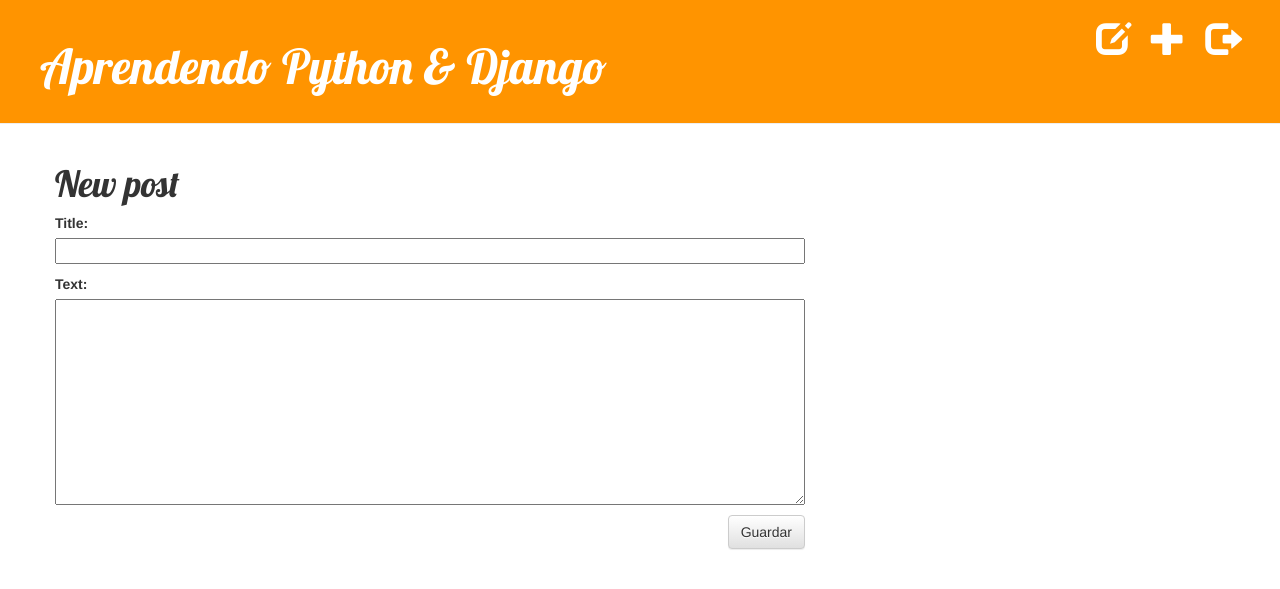
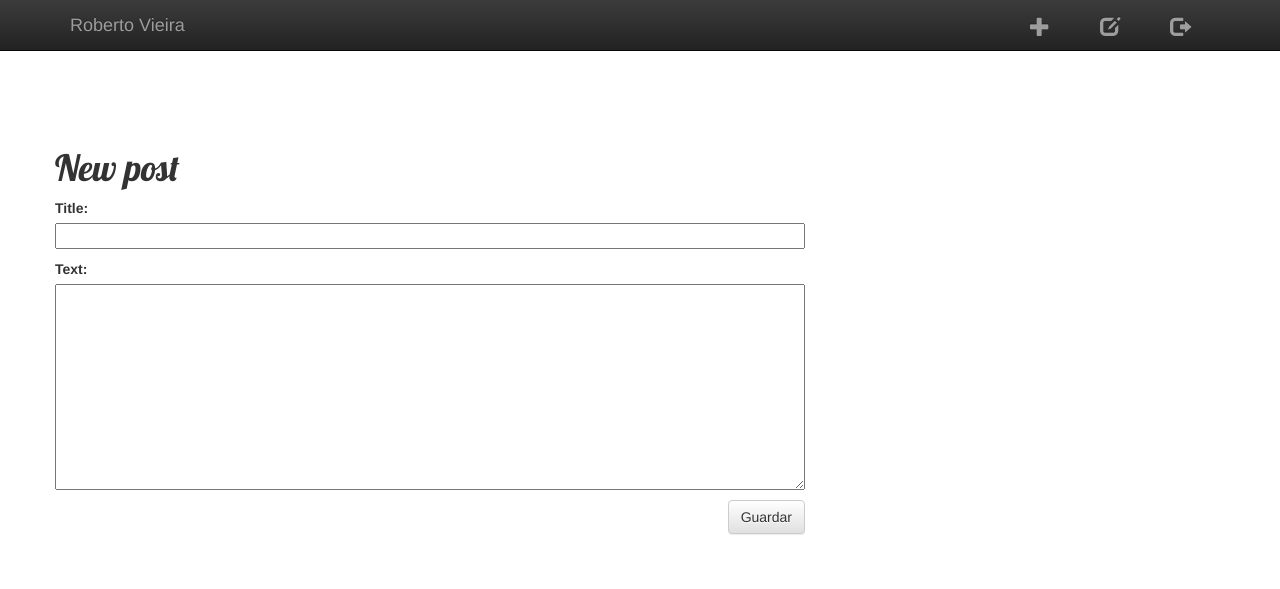
Before and after one commit to robertovieira/my_first_blog, a Django app: page /post/new/ in a window 1280 px wide. Shown: the top 589 px of the page. Run offline with Django 3.2, Linux system fonts and the light colour scheme; the visitor is signed in with stand-in values (Sample User, id 1); some libraries are stand-ins or nearby versions.

Commit message:
Mudança no layout

```diff
--- a/blog/models.py
+++ b/blog/models.py
@@ -23,15 +23,22 @@ class Post(models.Model):
 		return self.comments.filter(approved_comment=True)
 
 class Comment(models.Model):
-    post = models.ForeignKey('blog.Post', related_name='comments')
-    author = models.CharField(max_length=200)
-    text = models.TextField()
-    created_date = models.DateTimeField(default=timezone.now)
-    approved_comment = models.BooleanField(default=False)
+	post = models.ForeignKey('blog.Post', related_name='comments')
+	author = models.CharField(max_length=200)
+	text = models.TextField()
+	created_date = models.DateTimeField(default=timezone.now)
+	approved_comment = models.BooleanField(default=False)
 
-    def approve(self):
-        self.approved_comment = True
-        self.save()
+	def approve(self):
+		self.approved_comment = True
+		self.save()
 
-    def __str__(self):
-        return self.text
+	def __str__(self):
+		return self.text
+
+	class Meta:
+		permissions = (
+			("blog_comment_approve", "Aprovar Comentário"),
+		)
+
+		ordering = ['-created_date']
--- a/blog/static/css/blog.css
+++ b/blog/static/css/blog.css
@@ -1,6 +1,6 @@
 .page-header {
     background-color: #ff9400;
-    margin-top: 0;
+    /*margin-top: 0;*/
     padding: 20px 20px 20px 40px;
 }
 
@@ -11,6 +11,7 @@
 }
 
 .content {
+    margin-top: 10%;
     margin-left: 40px;
 }
 
@@ -49,3 +50,7 @@ h1, h2, h3, h4 {
 .comment {
     margin: 20px 0px 20px 20px;
 }
+
+.glyphicon{
+    font-size: 20px;
+}
--- a/blog/templates/blog/base.html
+++ b/blog/templates/blog/base.html
@@ -8,20 +8,54 @@
         <link rel="stylesheet" href="{% static 'css/blog.css' %}">
     </head>
     <body>
-        <div class="page-header">
+        <!-- Fixed navbar -->
+        <nav class="navbar navbar-inverse navbar-fixed-top">
+          <div class="container">
+            <div class="navbar-header">
+              <!-- The mobile navbar-toggle button can be safely removed since you do not need it in a non-responsive implementation -->
+              <a class="navbar-brand" href="/">Roberto Vieira</a>
+            </div>
+            <!-- Note that the .navbar-collapse and .collapse classes have been removed from the #navbar -->
+            <div id="navbar">
+              <!-- <ul class="nav navbar-nav">
+                <li class="active"><a href="#">Home</a></li>
+                <li><a href="#about">About</a></li>
+                <li><a href="#contact">Contact</a></li>
+                <li class="dropdown">
+                  <a href="#" class="dropdown-toggle" data-toggle="dropdown" role="button" aria-haspopup="true" aria-expanded="false">Dropdown <span class="caret"></span></a>
+                  <ul class="dropdown-menu">
+                    <li><a href="#">Action</a></li>
+                    <li><a href="#">Another action</a></li>
+                    <li><a href="#">Something else here</a></li>
+                    <li role="separator" class="divider"></li>
+                    <li class="dropdown-header">Nav header</li>
+                    <li><a href="#">Separated link</a></li>
+                    <li><a href="#">One more separated link</a></li>
+                  </ul>
+                </li>
+              </ul>
+              <form class="navbar-form navbar-left" role="search">
+                <div class="form-group">
+                  <input type="text" class="form-control" placeholder="Search">
+                </div>
+                <button type="submit" class="btn btn-default">Submit</button>
+              </form> -->
+              <ul class="nav navbar-nav navbar-right">
                 {% if user.is_authenticated %}
-                <a href="{% url 'django.contrib.auth.views.logout' %}" class="top-menu">
+                    <li><a href="{% url 'blog.views.post_new' %}" class="top-menu"><span class="glyphicon glyphicon-plus"></span></a></li>
+                    <li><a href="{% url 'post_draft_list' %}" class="top-menu"><span class="glyphicon glyphicon-edit"></span></a></li>
+                    <li><a href="{% url 'django.contrib.auth.views.logout' %}" class="top-menu">
                         <span class="glyphicon glyphicon-log-out"></span>
-                </a>
-                <a href="{% url 'blog.views.post_new' %}" class="top-menu"><span class="glyphicon glyphicon-plus"></span></a>
-                <a href="{% url 'post_draft_list' %}" class="top-menu"><span class="glyphicon glyphicon-edit"></span></a>
+                    </a></li>
                     <!-- <h5>Usuário: {{ user.username }}</h5> -->
-                <!-- <p class="top-menu">Olá {{ user.username }}<small> (<a href="{% url 'django.contrib.auth.views.logout' %}">Log out</a>)</small></p> -->
+                    <!-- <p class="top-menu">Olá {{ user.username }}</p> -->
                 {% else %}
-                <a href="{% url 'django.contrib.auth.views.login' %}" class="top-menu"><span class="glyphicon glyphicon-user"></span></a>
+                    <li><a href="{% url 'django.contrib.auth.views.login' %}" class="top-menu"><span class="glyphicon glyphicon-user"></span></a></li>
                 {% endif %}
-            <h1><a href="/">Aprendendo Python & Django</a></h1>
+              </ul>
+            </div><!--/.nav-collapse -->
           </div>
+        </nav>
         <div class="content container">
             <div class="row">
                 <div class="col-md-8">
--- a/blog/templates/blog/post_detail.html
+++ b/blog/templates/blog/post_detail.html
@@ -20,12 +20,12 @@
     {% if post.published_date %}
 	    <a class="btn btn-default" href="{% url 'add_comment_to_post' pk=post.pk %}">Add comment</a>
 		{% for comment in post.comments.all %}
-		    {% if user.is_authenticated or comment.approved_comment %}
+		    {% if user.is_superuser or comment.approved_comment %}
 		    <div class="comment">
 		        <div class="date">
 		            {{ comment.created_date }}
 		            {% if not comment.approved_comment %}
-		                {% if perms.blog.comment_change %}
+		                {% if perms.blog.blog_comment_approve %}
 		                	<a class="btn btn-default" href="{% url 'blog.views.comment_approve' pk=comment.pk %}"><span class="glyphicon glyphicon-ok"></span></a>
 		                {% endif %}
 		            {% endif %}
--- a/blog/templates/blog/post_list.html
+++ b/blog/templates/blog/post_list.html
@@ -7,7 +7,7 @@
 	            {{ post.published_date }}
 	        </div>
 	        <h1><a href="{% url 'blog.views.post_detail' pk=post.pk %}">{{ post.title }}</a></h1>
-	        <p>{{ post.text|linebreaks }}</p>
+	        <p>{{ post.text|linebreaks|slice:"300" }}...</p>
 	        <a href="{% url 'blog.views.post_detail' pk=post.pk %}">Comentários: {{ post.approved_comments.count }}</a>
 	    </div>
 	{% endfor %}
```
Also changed, not shown: blog/migrations/0003_auto_20160215_2224.py (added). Lines whose indentation alone changed are shown as unchanged.
